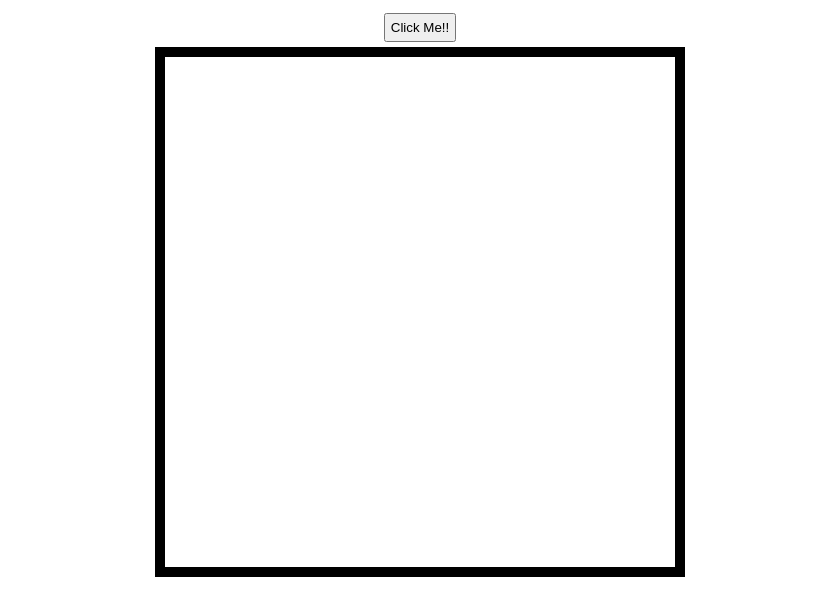
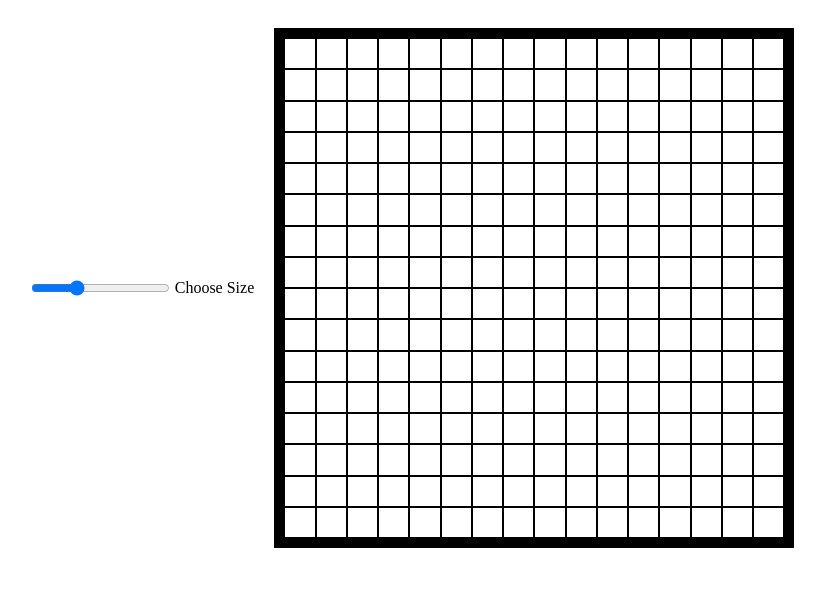
Before and after one commit to NTC21/Etch-a-Sketch, a plain HTML site: page index.html in a window 1280 px wide. Shown: the whole page, without its empty margins (220-1045 px from the left). Drawn offline with Linux system fonts and the light colour scheme.

Commit message:
added style. Pixel Control Slider Created

```diff
--- a/index.html
+++ b/index.html
@@ -9,9 +9,12 @@
 
         <div class = "body-container">
 
-            <button class = "pixels">Click Me!!</button>
+            <input class = "pixels" type="range" min="2" max="50" value = "16">Choose Size</input>
 
-            <div id="container"></div>
+            <div class = "body-2">
+                <div id="container">
+                </div>
+            </div>
 
         </div>
 
--- a/script.js
+++ b/script.js
@@ -1,54 +1,39 @@
 let container = document.querySelector("#container");
+let squares = 16;
 
 
-function handlemousedown(){
-    isMouseDown = true;
+function mousehandlle (){
+
 }
 
-function handlemouseup() {
-    isMouseDown = false;
+function createPixels() {
+    // Clear existing grid
+    while (container.firstChild) {
+        container.removeChild(container.firstChild);
     }
 
-function handlemouseover() {
-    if (isMouseDown) {
-        this.classList.add('hover');
-    }
-}
-container.addEventListener("mousedown", handlemousedown);
-container.addEventListener("mouseup", handlemouseup);
-
-
-for (let i =0; i<16;i++){
-
+    for (let i = 0; i < squares; i++) {
         let container1 = document.createElement('div');
         container.appendChild(container1);
         container1.classList.add('container1');
 
-    for (let j =0; j<16; j++){
+        for (let j = 0; j < squares; j++) {
             let box = document.createElement('div');
             box.classList.add('box');
-
-        box.addEventListener("mouseover", handlemouseover);
-
-
             container1.appendChild(box);
 
         }
     }
+}
 
+createPixels();
 
+// Adjusting number of pixels
+let input = document.querySelector('.pixels');
 
+input.addEventListener('input', () => {
+    squares = input.value;
+    createPixels();
+});
 
-
-
-
-
-// adjusting number of pixels
-
-// let btn =document.querySelector('pixels');
-
-// btn.addEventListener('click', () =>{
-
-// let squares = prompt("Enter the number of squares you want");
-// }
-// )
+//
--- a/style.css
+++ b/style.css
@@ -1,43 +1,34 @@
-#container{
+#container {
     display: flex;
-    flex-wrap: wrap;
-
+    align-items: stretch; /* Ensure vertical stretching */
     justify-content: center;
-    align-items: center;
-    border: 10px;
-    border-color: black;
-    border-style:solid;
-    padding: 5px;
+    border: 10px solid black;
     height: 500px;
     width: 500px;
     margin: 0;
 }
 
-.box{
-    position: relative;
-    display:flex;
+.container1 {
+    display: flex;
     flex: 1;
     border-color: black;
-    padding: 5px;
-    margin: 0;
-    height: 0;
-
+    /* background-color: black; */ /* Remove or comment out this line */
+    flex-direction: column;
 }
 
-.container1{
-    position: relative;
+.box {
+    flex: 1;
+    margin: 0;
+    padding: 0;
+    border: 2px black;
+    border: 1px solid black;
+}
 
-    display: flex;
-    flex-direction: column;
-    flex: 1;
-    height: 5;
-
-}
 
 .hover{
     background-color: black;
-    border: 10px red;
 }
+
 
 .pixels {
     display: flex;
@@ -49,7 +40,13 @@
 
 .body-container{
     display: flex;
-    flex-direction: column;
+    flex-direction: row;
     align-items: center;
     justify-content: center;
+
 }
+
+.body-2{
+    padding: 20px;
+
+}
```
Lines whose indentation alone changed are shown as unchanged.
